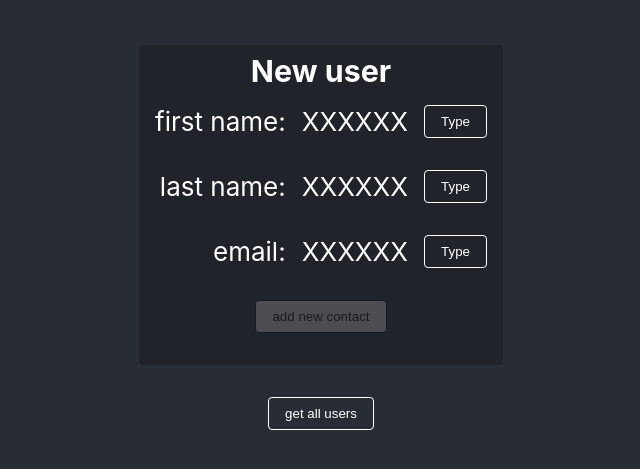
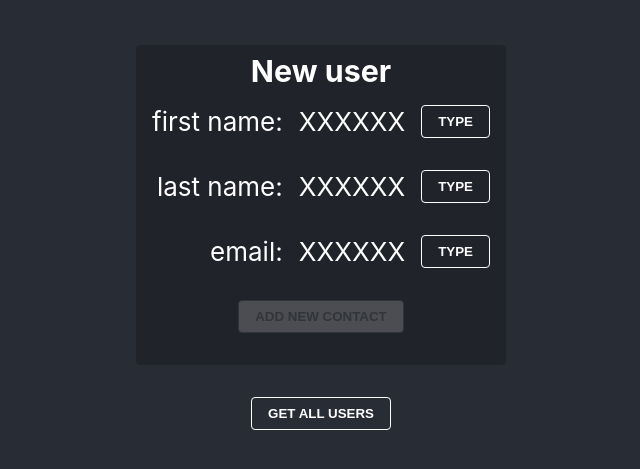
Before and after one commit to oxymc/react-for-beginners-itera, a React (Create React App) app: page / in a window 1280 px wide. Shown: the part 163-632 px from the top of the page, without its empty margins (319-959 px from the left). Built offline with nearby package versions, Linux system fonts and the light colour scheme.

Commit message:
added more styles

```diff
--- a/src/App.css
+++ b/src/App.css
@@ -42,6 +42,8 @@ section {
   cursor: pointer;
   padding: 0.5rem 1rem;
   border-radius: 4px;
+  text-transform: uppercase;
+  font-weight: bold;
 }
 .button:hover {
   background-color: #000;
@@ -83,5 +85,5 @@ section {
   pointer-events: none;
   opacity: 0.25;
   background: #ccc;
-  color: #000;
+  color: #666;
 }
```
